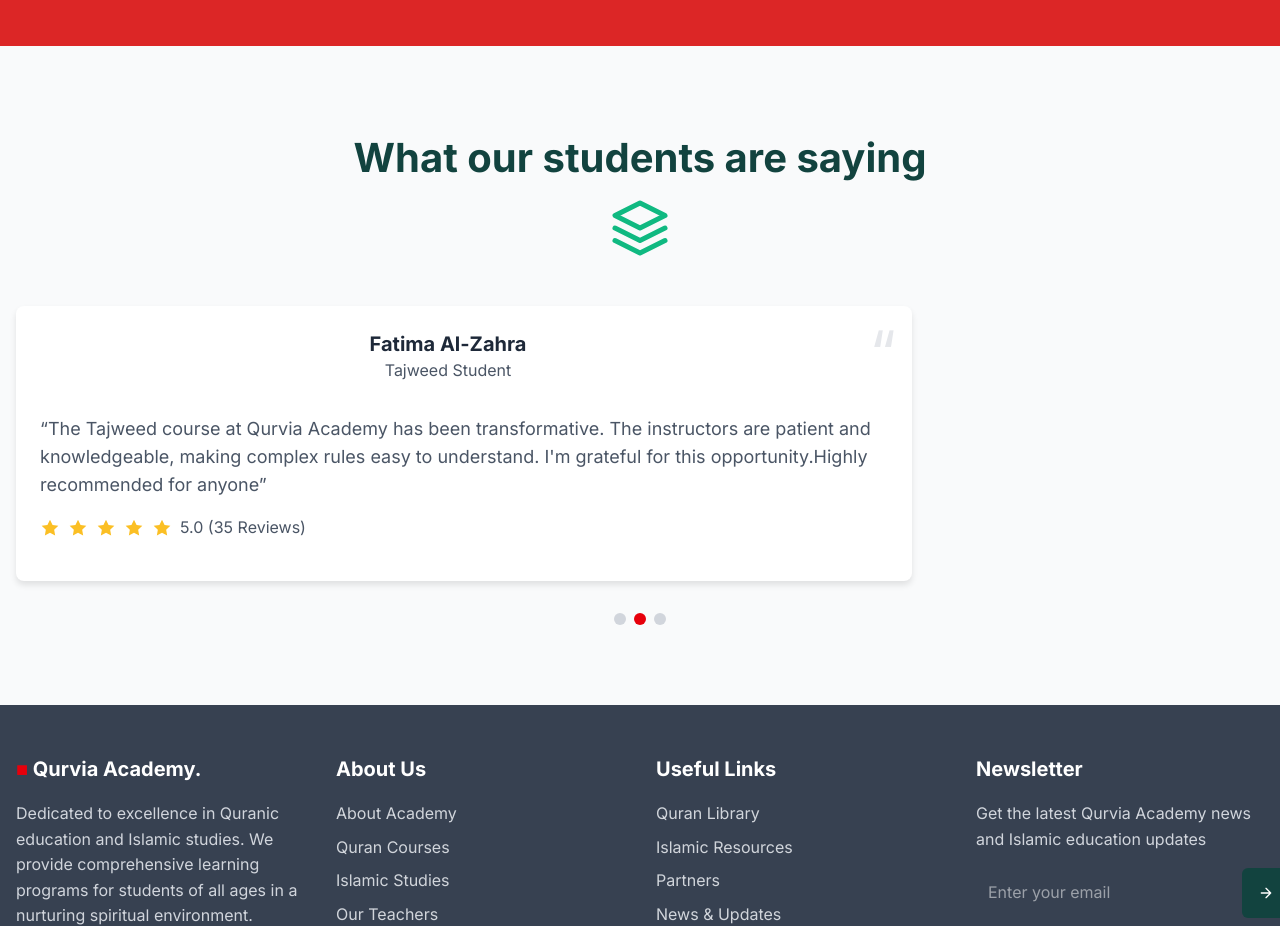
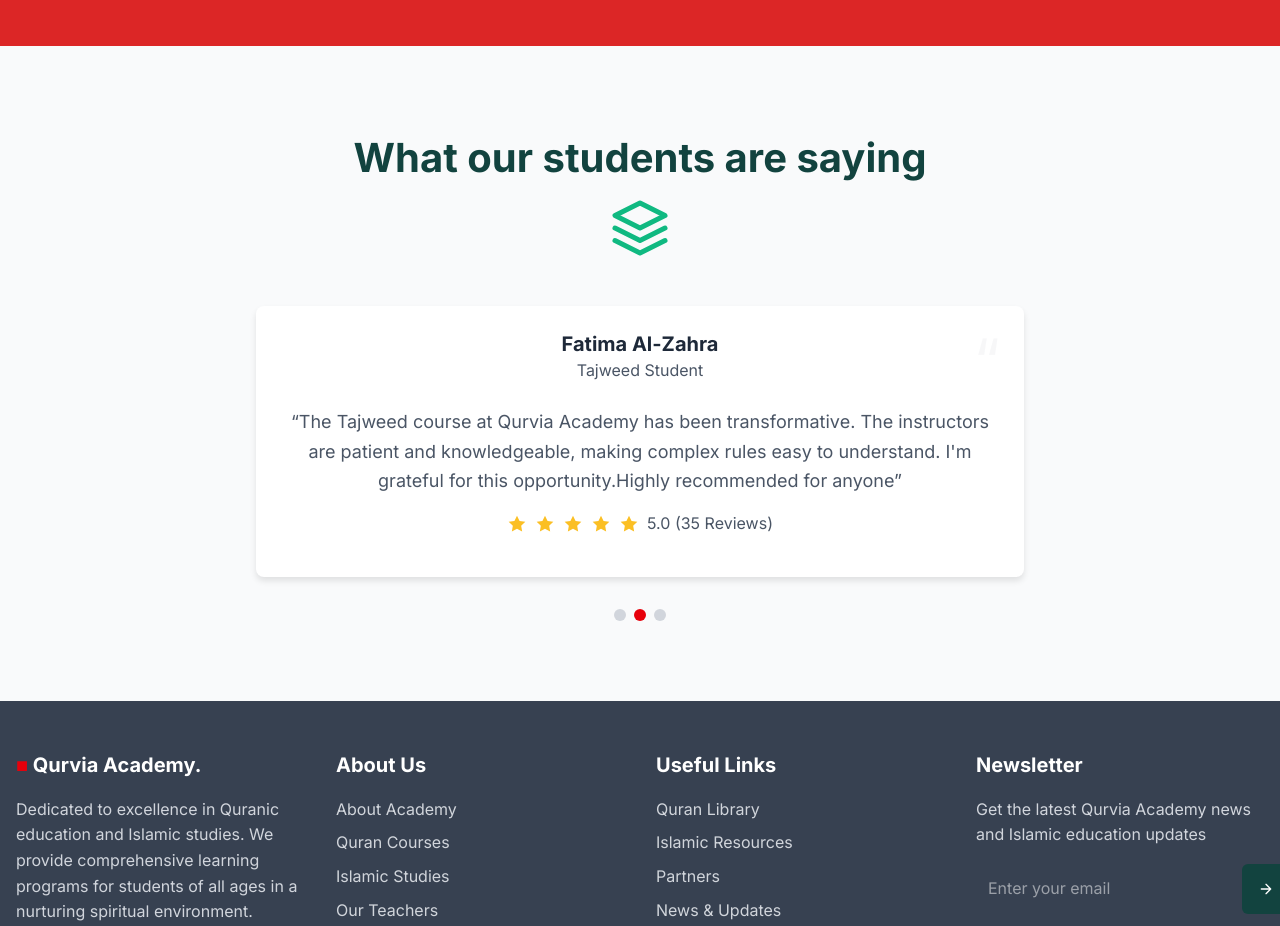
Before and after one commit to AbdlReman/qurvia, a Next.js app: page / in a window 1280 px wide. Shown: the part 4060-4986 px from the top of the page. Built offline with nearby package versions, Linux system fonts and the light colour scheme; no server answers.

Commit message:
update reviews

```diff
--- a/src/app/components/home/TestimonialSection.tsx
+++ b/src/app/components/home/TestimonialSection.tsx
@@ -23,8 +23,8 @@
 
   return (
          <section className="py-20 bg-gray-50">
-      <div className="container">
-        <div className="section-title">
+       <div className="w-full px-4">
+         <div className="section-title text-center mb-12">
            <h2>What our students are saying</h2>
            <div className="section-icon">
              <svg width="60" height="60" viewBox="0 0 24 24" fill="none" xmlns="http://www.w3.org/2000/svg">
@@ -33,22 +33,22 @@
            </div>
          </div>
 
-        <div className="max-w-4xl mx-auto">
-          <div className="card relative">
-            <div className="card-content">
-              <div className="grid grid-cols-1 md:grid-cols-3 gap-8 items-center">
-                <div className="text-center">
+         <div className="flex justify-center">
+           <div className="card relative w-full max-w-3xl">
+             <div className="card-content p-8">
+               <div className="flex flex-col items-center text-center">
+                 <div className="mb-6">
 
                    <h3 className="text-xl font-bold text-gray-800">{currentTestimonialData.name}</h3>
                    <p className="text-gray-600">{currentTestimonialData.role}</p>
                  </div>
 
-                <div className="md:col-span-2">
-                  <p className="text-gray-600 mb-4 text-lg">
+                 <div className="w-full">
+                   <p className="text-gray-600 mb-4 text-lg leading-relaxed">
                      &ldquo;{currentTestimonialData.review}&rdquo;
                    </p>
 
-                  <div className="flex items-center gap-2 mb-4">
+                   <div className="flex items-center justify-center gap-2 mb-4">
                      {[...Array(currentTestimonialData.rating)].map((_, index) => (
                        <svg key={index} width="20" height="20" viewBox="0 0 24 24" fill="none" xmlns="http://www.w3.org/2000/svg">
                          <path d="M12 2l3.09 6.26L22 9.27l-5 4.87 1.18 6.88L12 17.77l-6.18 3.25L7 14.14 2 9.27l6.91-1.01L12 2z" fill="#fbbf24"/>
@@ -60,7 +60,7 @@
                </div>
 
                              {/* Large quotation mark */}
-              <div className="absolute top-4 right-4 text-gray-200 text-6xl">
+               <div className="absolute top-6 right-6 text-gray-200 text-6xl opacity-30">
                  &ldquo;
                </div>
             </div>
```
Lines whose indentation alone changed are shown as unchanged.
